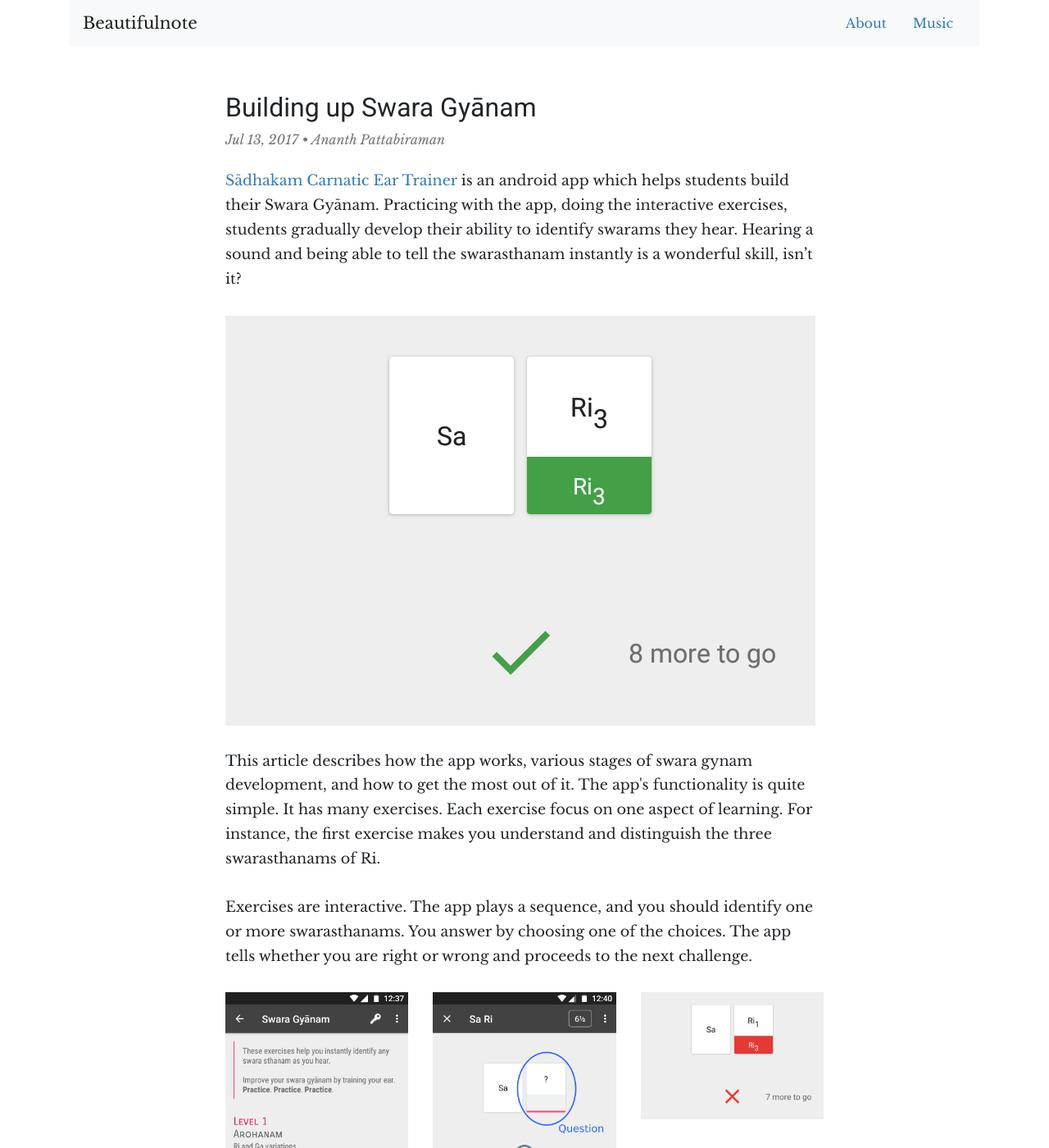
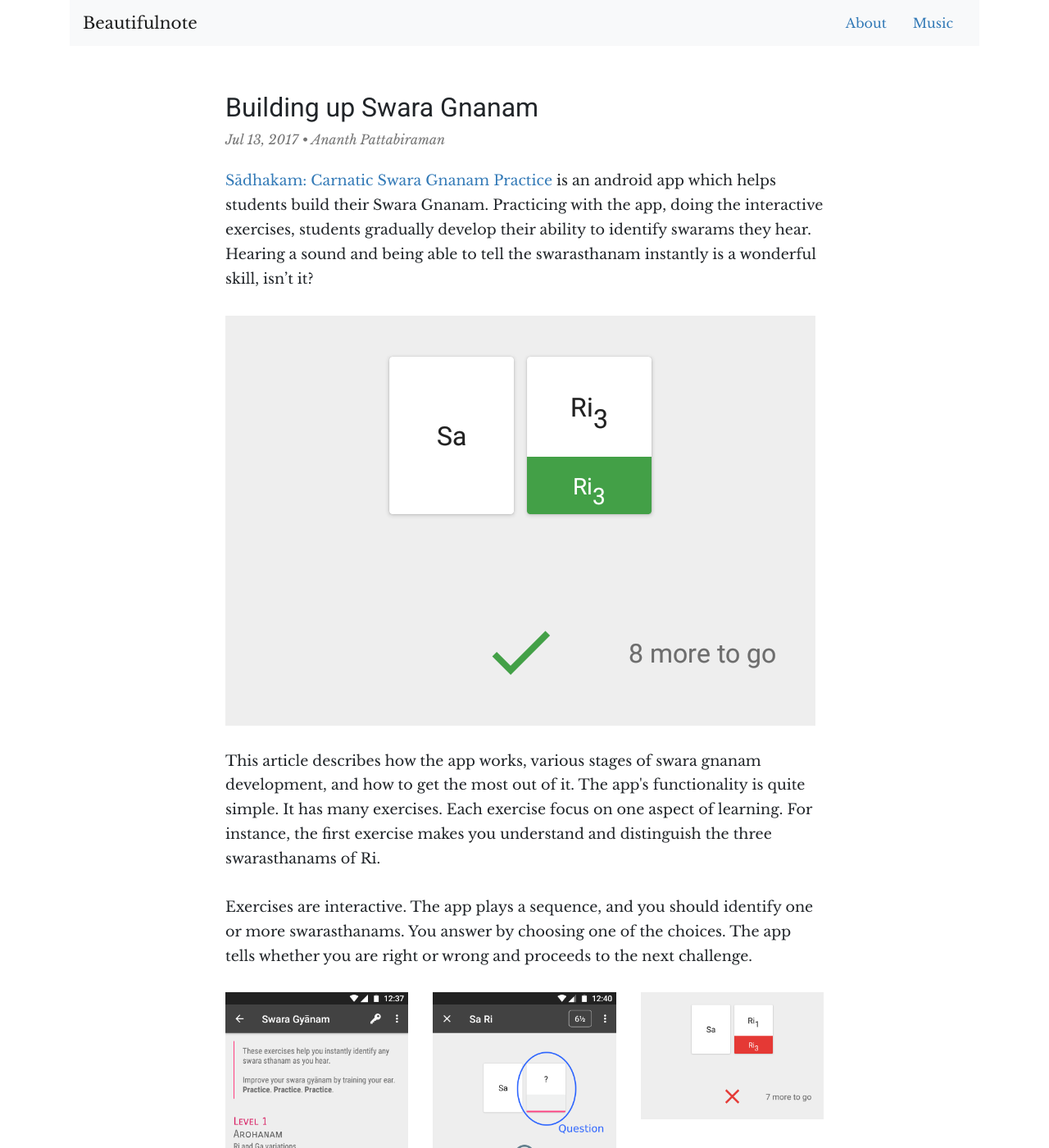
Before and after one commit to ananthp/beautifulnote, a Jekyll site: the page built from blog/_posts/2017-07-13-sadhakam-building-up-swara-gnanam.markdown, in a window 1280 px wide and 1400 px high. Shown: the whole window at 82% size. Built offline with Jekyll 4.4.1, drawn with Linux system fonts in a browser that asks for light colours; some of the changed text lies outside the part shown.

Commit message:
corrected spelling of swara gnanam

```diff
--- a/_includes/apps_listing.html
+++ b/_includes/apps_listing.html
@@ -59,9 +59,9 @@
             <h3 class="app-title">
                 <a {{ site.new_tab }} href="{{ sadhakam_app_link }}"><span itemprop="name">Sādhakam</span></a>
                 <br />
-                <small>Carnatic Ear Trainer</small>
+                <small>Carnatic Swara Gnanam Practice</small>
             </h3>
-            <p class="app-description"><span itemprop="featureList">Easily improve your swara gyānam with interactive exercises. Develop the skill to identify swarams from what you hear.</span></p>
+            <p class="app-description"><span itemprop="featureList">Easily improve your swara gnanam with interactive exercises. Develop the skill to identify swarams from what you hear.</span></p>
         </div>
 
         <div class="{{ class_col_play_badge }}">
--- a/blog/_posts/2017-02-03-carnatic-vs-western-notes.markdown
+++ b/blog/_posts/2017-02-03-carnatic-vs-western-notes.markdown
@@ -22,7 +22,7 @@
 
 As a result, most swarasthanas will collide with their equivalent note on a keyboard and produce the out-of-tune beating effect as we have <a {{ site.new_tab }} href='{{ site.baseurl }}{% post_url blog/2016-11-02-ga3 %}#audio'>heard</a> in case of Ga3.
 
-Many carnatic music teachers make their students practice swarasthanas on keyboard in the hope that it might help them to improve their swara gyanam. Contrarily, it will only destroy their sense of swarasthana as most of the notes on a keyboard are very wrong. Let us fully understand the danger: according to <a {{ site.new_tab }} href='http://mtg.upf.edu/files/publications/jserra11ismir_icmtuning.pdf'>this study</a>, use of harmonium, which is also an equal tempered keyboard, has permanently skewed Hindustani music's swara ratios. Fortunately, influence of harmonium is minimal in carnatic music, and the study says, we still retain the purity of our swarasthanas.
+Many carnatic music teachers make their students practice swarasthanas on keyboard in the hope that it might help them to improve their swara gnanam. Contrarily, it will only destroy their sense of swarasthana as most of the notes on a keyboard are very wrong. Let us fully understand the danger: according to <a {{ site.new_tab }} href='http://mtg.upf.edu/files/publications/jserra11ismir_icmtuning.pdf'>this study</a>, use of harmonium, which is also an equal tempered keyboard, has permanently skewed Hindustani music's swara ratios. Fortunately, influence of harmonium is minimal in carnatic music, and the study says, we still retain the purity of our swarasthanas.
 
 ## What is the alternative?
 
--- a/blog/_posts/2017-07-13-sadhakam-building-up-swara-gyanam.markdown
+++ b/blog/_posts/2017-07-13-sadhakam-building-up-swara-gnanam.markdown
@@ -1,16 +1,17 @@
 ---
 layout: post
 author: Ananth Pattabiraman
-title: Building up Swara Gyānam
-description: Sādhakam Carnatic Ear Trainer has exercises to improve one's swara gyanam. This post describes various stages of aquiring swara gyanam using the app.
+title: Building up Swara Gnanam
+description: Sādhakam Carnatic Swara Gnanam Practice has exercises to improve one's swara gnanam. This post describes various stages of aquiring swara gnanam using the app.
 excerpt_separator: <!--more-->
+redirect_from: /blog/2017/07/13/sadhakam-building-up-swara-gyanam
 ---
 
 <script type="application/ld+json">
 {
 	"@context": "http://schema.org/",
 	"@type": "MobileApplication",
-	"name": "Sādhakam Carnatic Ear Trainer",
+	"name": "Sādhakam: Carnatic Swara Gnanam Practice",
 	"url": "https://play.google.com/store/apps/details?id=org.kuyil.sadhakam",
 	"applicationCategory": "Education",
 	"operatingSystem": "Android",
@@ -24,17 +25,17 @@
 </script>
 
 
-<a {{ site.new_tab }} href='https://play.google.com/store/apps/details?id=org.kuyil.sadhakam'>Sādhakam Carnatic Ear Trainer</a> is an android app which helps students build their Swara Gyānam. Practicing with the app, doing the interactive exercises, students gradually develop their ability to identify swarams they hear. Hearing a sound and being able to tell the swarasthanam instantly is a wonderful skill, isn't it?
+<a {{ site.new_tab }} href='https://play.google.com/store/apps/details?id=org.kuyil.sadhakam'>Sādhakam: Carnatic Swara Gnanam Practice</a> is an android app which helps students build their Swara Gnanam. Practicing with the app, doing the interactive exercises, students gradually develop their ability to identify swarams they hear. Hearing a sound and being able to tell the swarasthanam instantly is a wonderful skill, isn't it?
 
 <img class="img-fluid center-block" alt="Challenge answered correct" src="{{ site.url }}/images/sadhakam-answer-correct.png" />
 
-<p>This article describes how the app works, various stages of swara gynam development, and how to get the most out of it. <!--more--> The app's functionality is quite simple. It has many exercises. Each exercise focus on one aspect of learning. For instance, the first exercise makes you understand and distinguish the three swarasthanams of Ri.</p>
+<p>This article describes how the app works, various stages of swara gnanam development, and how to get the most out of it. <!--more--> The app's functionality is quite simple. It has many exercises. Each exercise focus on one aspect of learning. For instance, the first exercise makes you understand and distinguish the three swarasthanams of Ri.</p>
 
 <p>Exercises are interactive. The app plays a sequence, and you should identify one or more swarasthanams. You answer by choosing one of the choices. The app tells whether you are right or wrong and proceeds to the next challenge.</p>
 
 <div class='row mb-3'>
 	<div class="col-md">
-		<img class="img-fluid center-block" alt="Sadhakam swara gyanam exercises" src="{{ site.url }}/images/sadhakam-exercises.png" /><p></p>
+		<img class="img-fluid center-block" alt="Sadhakam swara gnanam practice" src="{{ site.url }}/images/sadhakam-exercises.png" /><p></p>
 	</div>
 
 	<div class="col-md">
--- a/blog/_posts/2017-12-03-carnatic-swarasthanas.markdown
+++ b/blog/_posts/2017-12-03-carnatic-swarasthanas.markdown
@@ -45,4 +45,4 @@
 
 Of course, the same logic applies to *Dha* and *Ni*.
 
-If you are interested in Carnatic Swarasthanas, try <a {{ site.new_tab }} href='https://play.google.com/store/apps/details?id=org.kuyil.sadhakam'>Sādhakam Carnatic Ear Trainer</a> (android app). It trains you to recognize swarasthanas you hear. It works with all 16 swarasthanas as listed in the table, with correct numbers and short forms. Sādhakam only plays swarasthana combinations that are meaningful in Carnatic music and avoids all invalid combinations. See <a href='{{ site.base_url }}{% post_url /blog/2017-07-13-sadhakam-building-up-swara-gyanam %}'>this post</a> to know how Sādhakam app can help you to improve your swara gyānam.
+If you are interested in Carnatic Swarasthanas, try <a {{ site.new_tab }} href='https://play.google.com/store/apps/details?id=org.kuyil.sadhakam'>Sādhakam: Carnatic Swara Gnanam Practice</a> (android app). It trains you to recognize swarasthanas you hear. It works with all 16 swarasthanas as listed in the table, with correct numbers and short forms. Sādhakam only plays swarasthana combinations that are meaningful in Carnatic music and avoids all invalid combinations. See <a href='{{ site.base_url }}{% post_url /blog/2017-07-13-sadhakam-building-up-swara-gnanam %}'>this post</a> to know how Sādhakam app can help you to improve your swara gnanam.
```
Also changed, not shown: blog/_posts/2018-12-06-prince-rama-varma-on-swaragnanam.markdown (renamed from blog/_posts/2018-12-06-prince-rama-varma-on-swaragyanam.markdown, +4 -3 lines).
